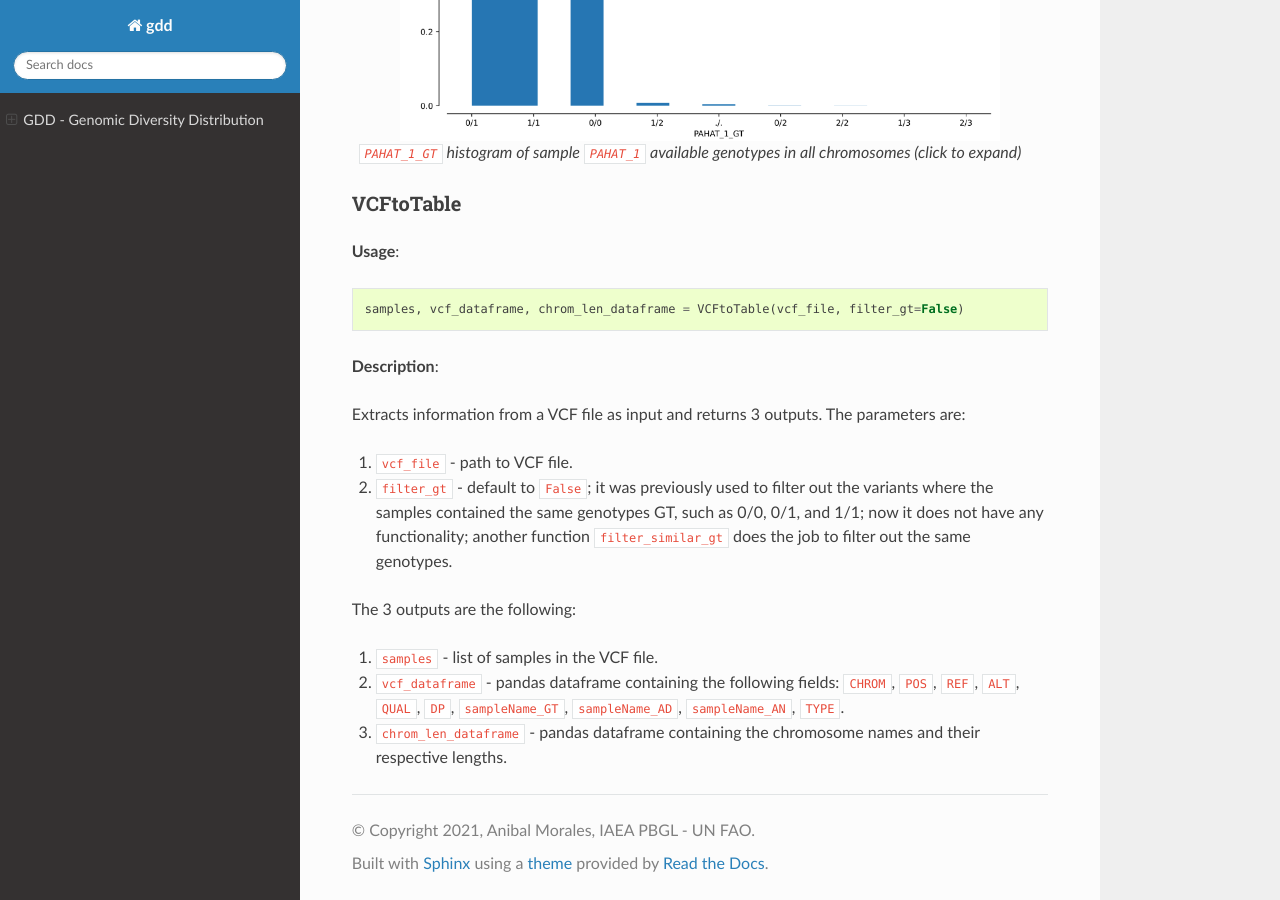
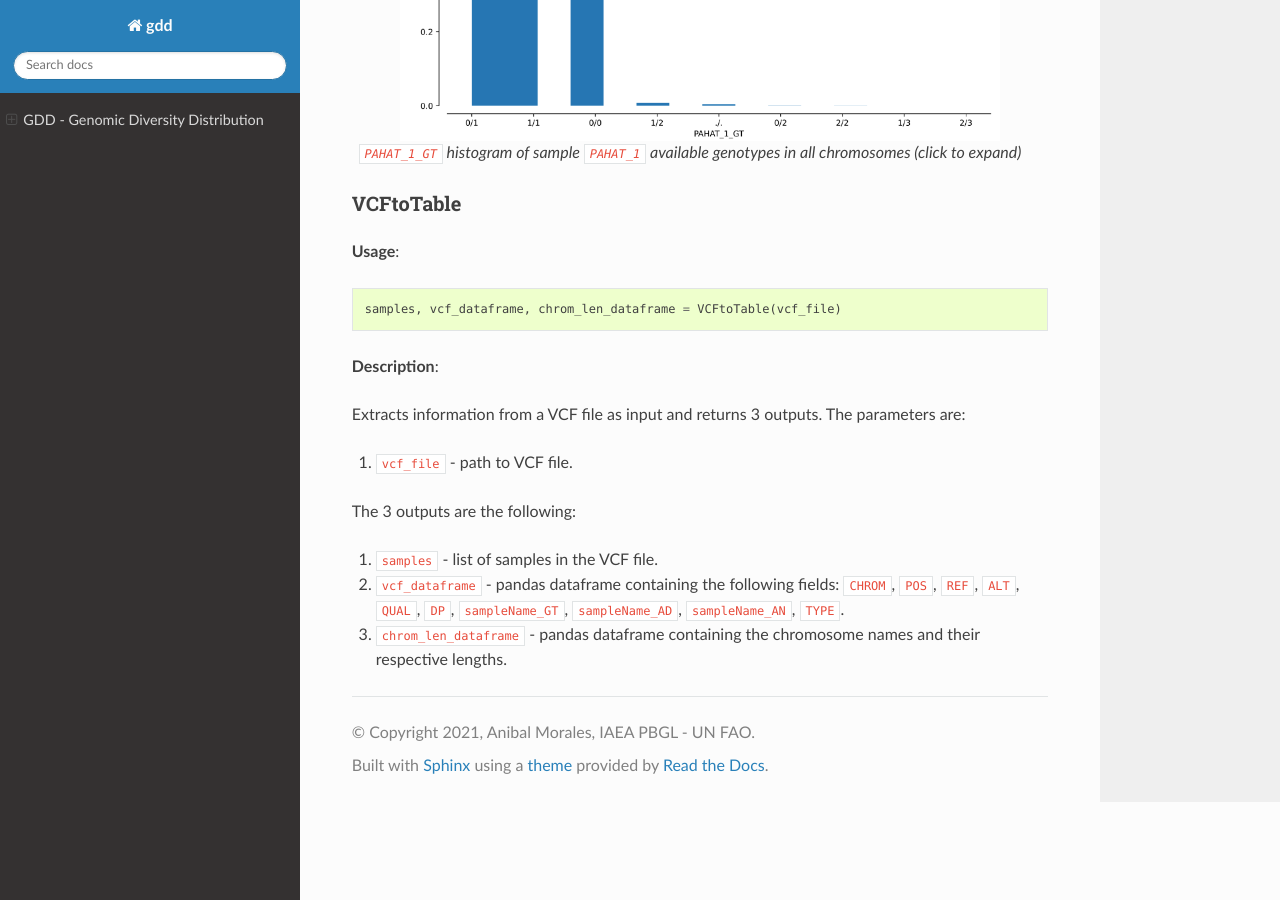
Before and after one commit to amora197/pbgl-gdd, a Sphinx documentation site: the page built from docs/source/index.rst, in a window 1280 px wide and 900 px high, scrolled down 8737 px. Built offline with Sphinx 7.4.7 and the Read the Docs theme 2.0.0, drawn with Linux system fonts in a browser that asks for light colours.

Commit message:
edited index and README files

```diff
--- a/docs/source/index.rst
+++ b/docs/source/index.rst
@@ -285,14 +285,13 @@ VCFtoTable
 
 ::
 
-   samples, vcf_dataframe, chrom_len_dataframe = VCFtoTable(vcf_file, filter_gt=False)
+   samples, vcf_dataframe, chrom_len_dataframe = VCFtoTable(vcf_file)
 
 **Description**:
 
 Extracts information from a VCF file as input and returns 3 outputs. The parameters are:
 
 1. ``vcf_file`` - path to VCF file.
-2. ``filter_gt`` - default to ``False``; it was previously used to filter out the variants where the samples contained the same genotypes GT, such as 0/0, 0/1, and 1/1; now it does not have any functionality; another function ``filter_similar_gt`` does the job to filter out the same genotypes.
 
 The 3 outputs are the following:
 
```
Also changed, not shown: 12 other files.
